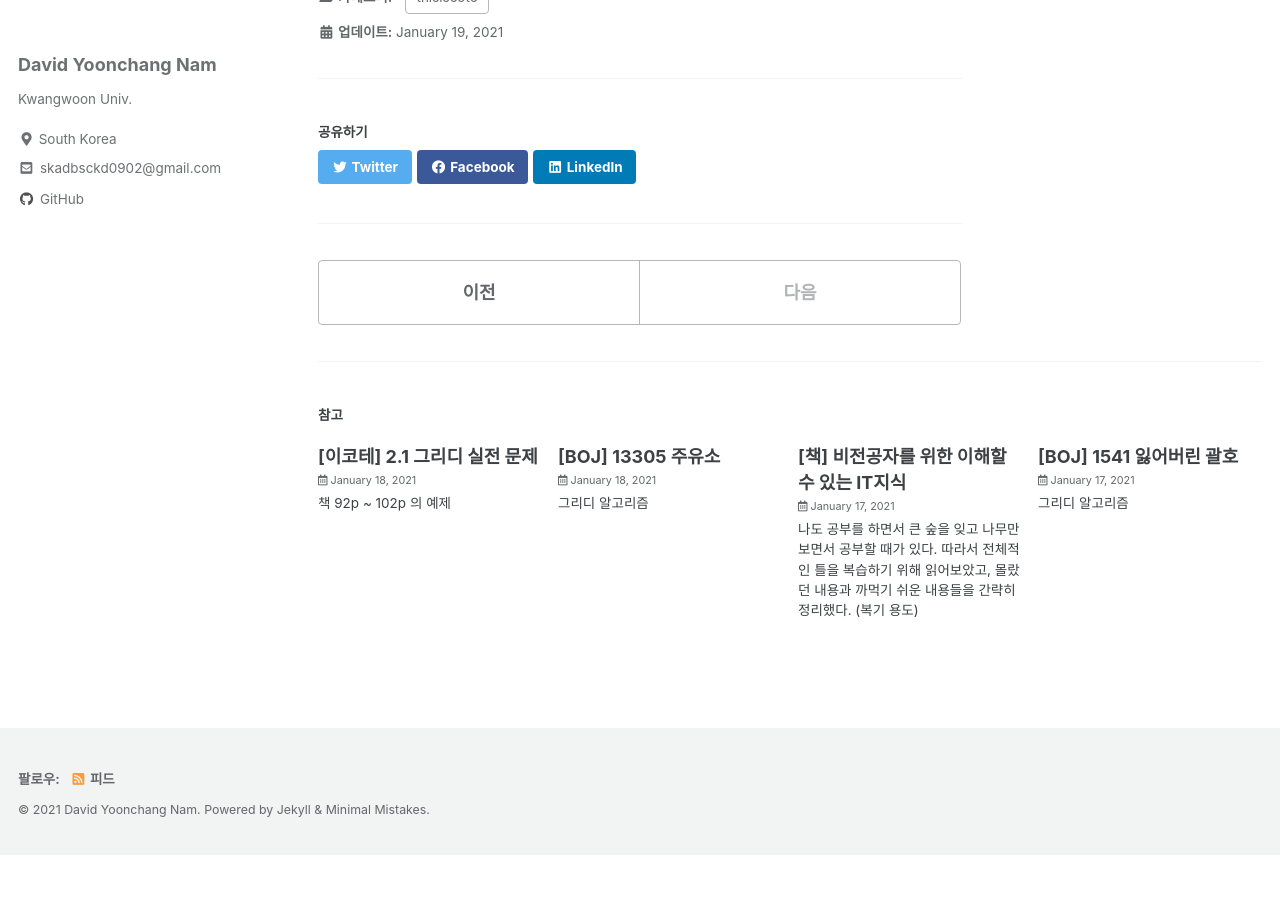
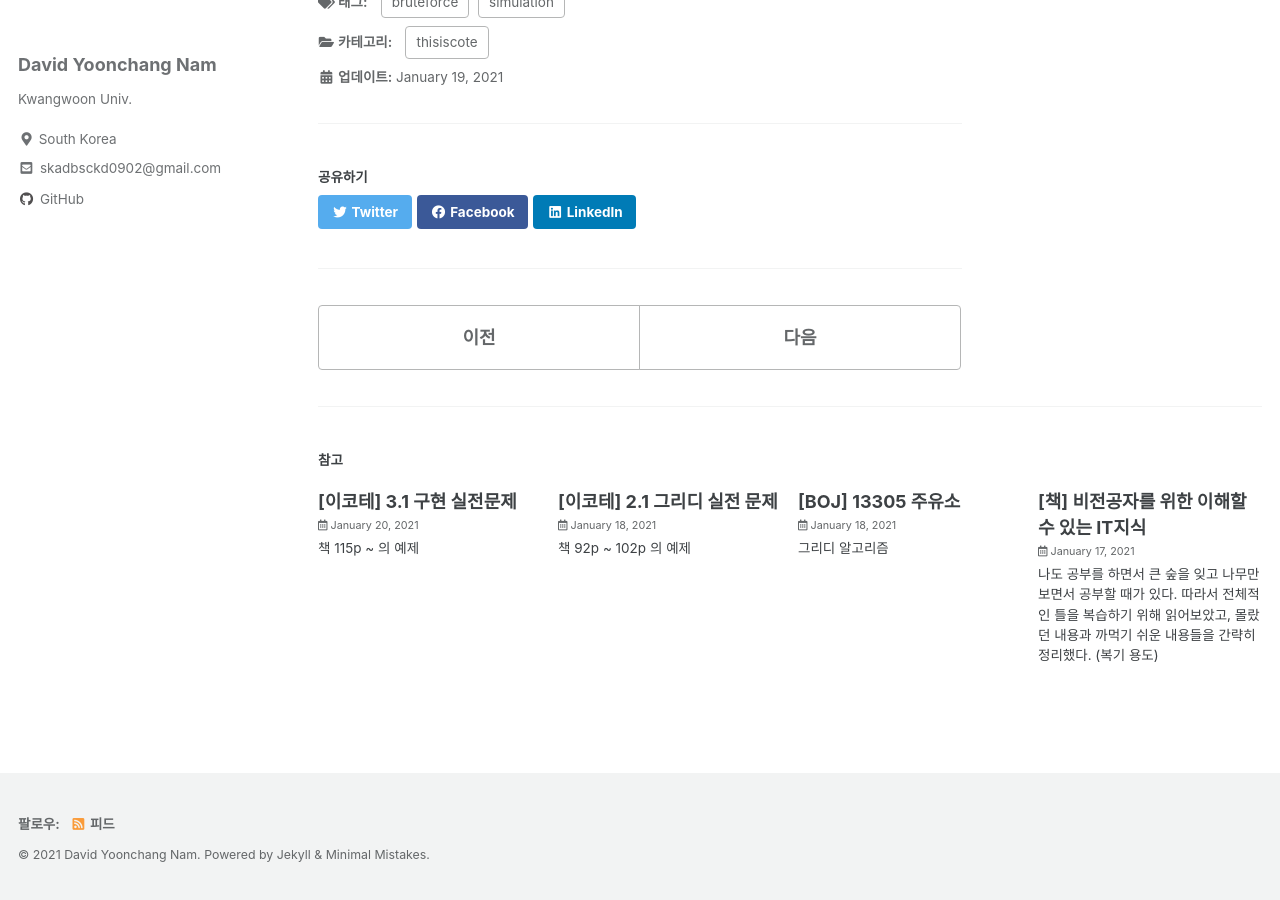
Before and after one commit to Akgop/Akgop.github.io, a Jekyll site: the page built from _posts/2021-01-19-thisiscote_3.md, in a window 1280 px wide and 900 px high, scrolled down 3045 px. Built offline with Jekyll 4.4.1, drawn with Linux system fonts in a browser that asks for light colours; cached includes are drawn as plain includes; before the commit the page ends 3900 px from its top, so only the background shows below that; part of the change alters nothing that is shown.

Commit message:
Create 2021-01-20-thisiscote_31.md

````diff
--- a/_posts/2021-01-19-thisiscote_3.md
+++ b/_posts/2021-01-19-thisiscote_3.md
@@ -11,6 +11,7 @@ tags:
 
 ---
 
+[[이코테] 실전 문제(예제)](http://akgop.github.io/thisiscote/thisiscote_31/)
 
 
 ### 개념
--- /dev/null
+++ b/_posts/2021-01-20-thisiscote_31.md
@@ -0,0 +1,103 @@
+---
+title: \[이코테] 3.1 구현 실전문제
+categories:
+  - thisiscote
+tags:
+  - simulation
+---
+
+책 115p ~ 의 예제
+
+### 왕실의 나이트
+
+---
+
+```python
+cmd = input()
+col = ord(cmd[0]) - 96
+row = int(cmd[1])
+
+# simulation 유형에서 행동좌표를 배열로 저장해서 풀어보자
+steps = [
+    (-2, -1), (-1, -2), (1, -2), (2, -1),
+    (2, 1), (1, 2), (-1, 2), (-2, 1)
+]
+
+answer = 0
+for step in steps:
+    # 이동하고자 하는 위치 확인
+    next_row = row + step[0]
+    next_col = col + step[1]
+    # 해당 위치로 이동이 가능하다면 카운트 증가
+    if 1 <= next_row <= 8 and 1 <= next_col <= 8:
+        answer += 1
+print(answer)
+```
+
+이동하고자 하는 움직임을 리스트로 만들어서 풀어보는 시도.
+
+### 게임 개발
+
+---
+
+시뮬레이션 유형은 문제를 이해하는게 어렵고 구현하는 것도 꽤 빠르게 정교하게 하는 스킬(피지컬)이 필요하다.
+
+해당 문제와 같이 턴마다 이동하는 유형의 문제는 주로 시뮬레이션이나 DFS를 이용하여 구현할 수 있다.
+
+턴마다 이동하는 시뮬레이션 문제는 dx, dy, step등과 같이 방향, 이동하는 크기 정도를 별도의 리스트로 만들어서 풀면 편리하다.
+
+코드는 아래와 같다.
+
+```python
+import sys
+
+def turn_left(direction):
+    direction -= 1
+    if direction == -1:
+        direction = 3
+    return direction
+
+N, M = map(int, sys.stdin.readline().split())
+x, y, di = map(int, sys.stdin.readline().split())
+visited = [[0] * M for _ in range(N)]
+loc = list()
+for i in range(N):
+    loc.append(list(map(int, sys.stdin.readline().split())))
+
+# 방향 설정을 해서 이동하는 문제는 별도의 리스트를 만들어서 푸는 습관
+dx = [-1, 0, 1, 0]  # L D R U
+dy = [0, 1, 0, -1]  # L D R U
+
+visited[x][y] = 1  # 시작 위치 방문 표시
+turn_count = 0
+answer = 1
+while True:
+    # Step 1. 회전
+    di = turn_left(di)
+    next_x = x + dx[di]
+    next_y = y + dy[di]
+    # Step 2-1. 가보지 않은 육지라면 이동
+    if visited[next_x][next_y] == 0 and loc[next_x][next_y] == 0:
+        visited[next_x][next_y] = 1
+        x = next_x
+        y = next_y
+        answer += 1
+        turn_count = 0
+        continue
+    # Step 2-2. 가본 육지이거나 바다
+    else:
+        turn_count += 1
+    # Step 3. 종료 조건: 모두 가본 육지
+    if turn_count == 4:
+        # 3-1 뒤로 가기
+        next_x = x - dx[di]
+        next_y = y - dy[di]
+        if loc[next_x][next_y] == 0:
+            x = next_x
+            y = next_y
+            turn_count = 0
+        # 뒤로 못가는 경우
+        else:
+            break
+print(answer)
+```
````
